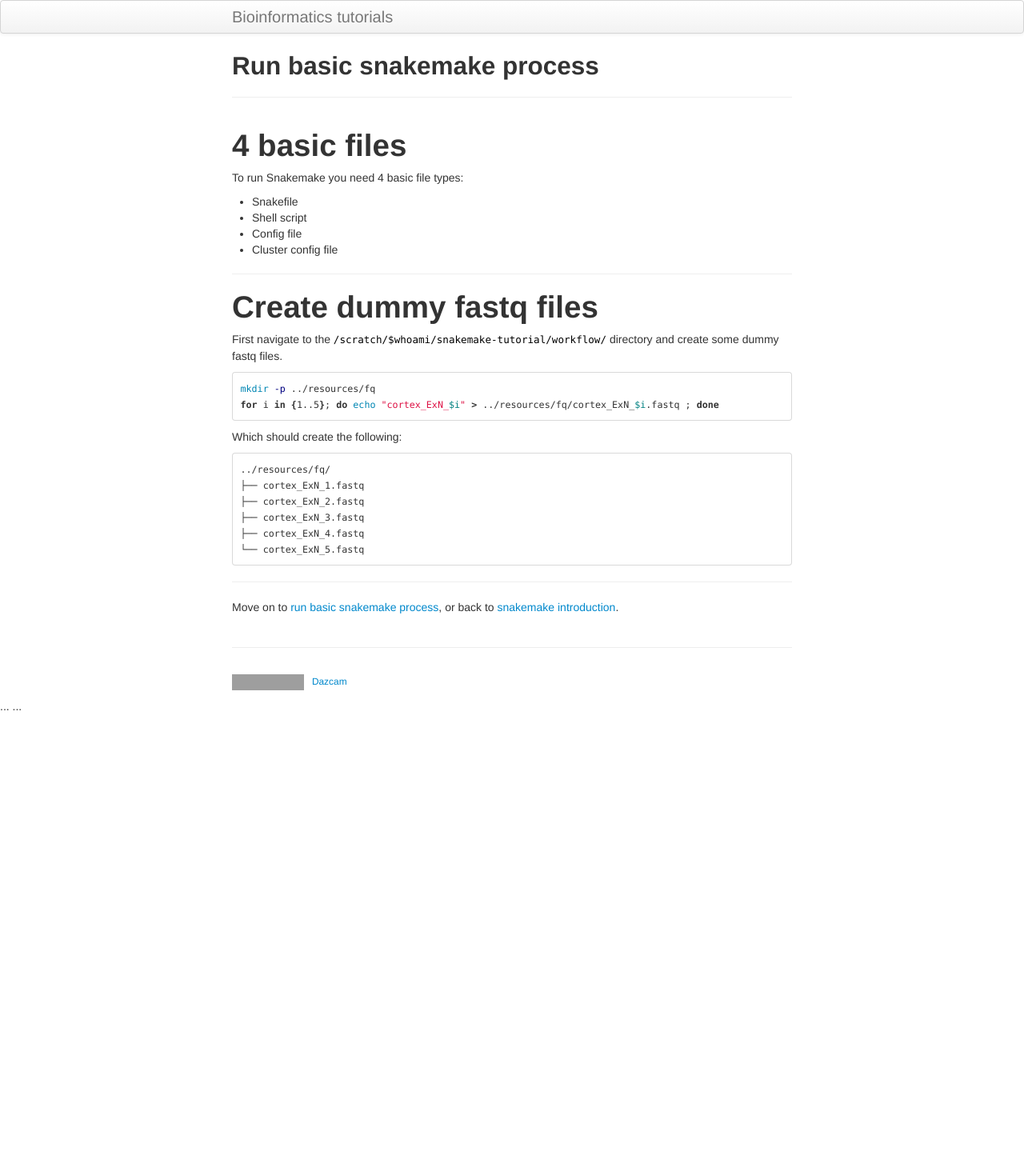
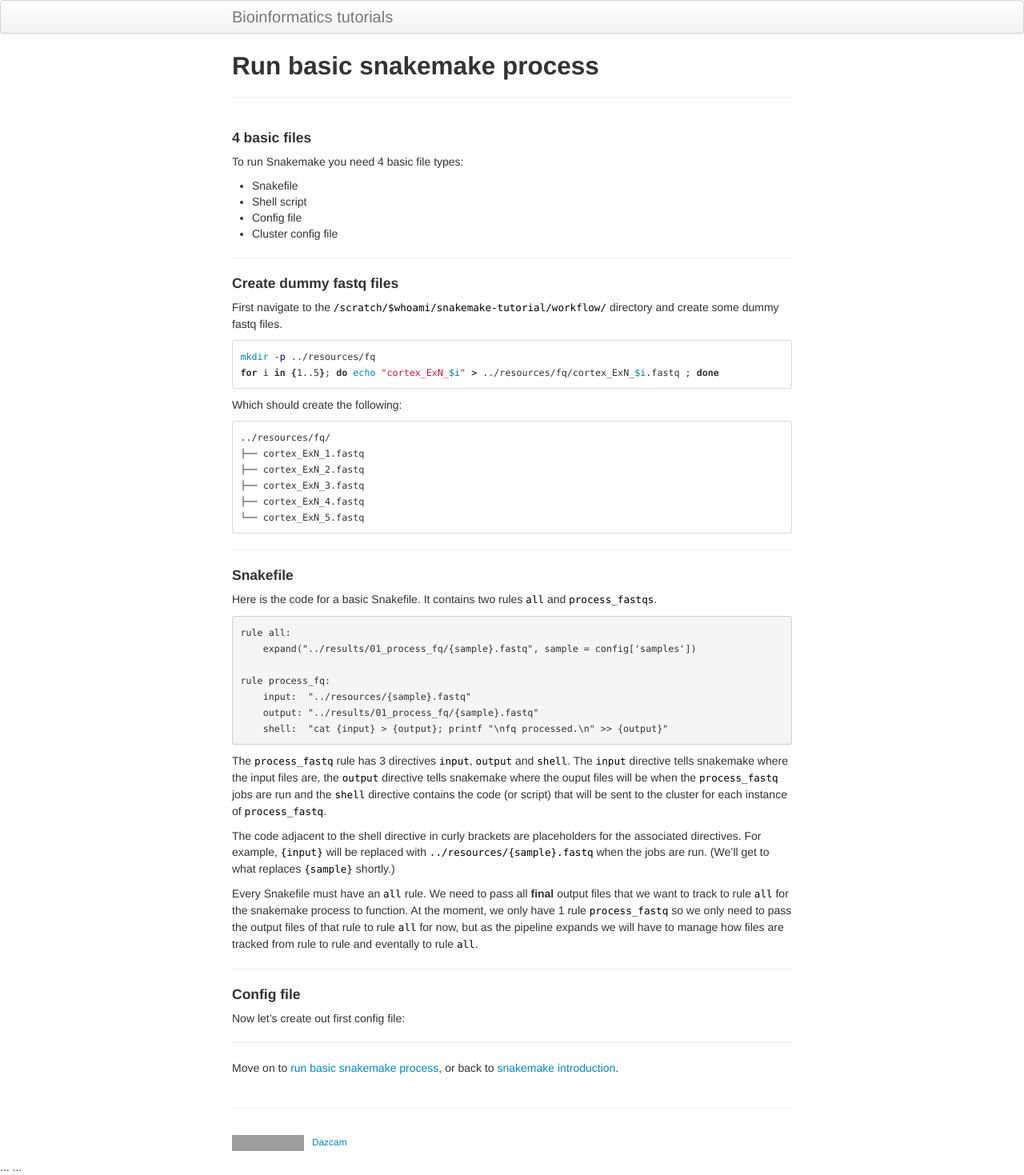
Before and after one commit to Dazcam/Bioinformatics-tutorials, a Jekyll site: the page built from pages/snakemake/run_basic_process.md, in a window 1280 px wide. Shown: the whole page at 80% size. Built offline with Jekyll 4.4.1, drawn with Linux system fonts in a browser that asks for light colours; before the commit the page ends 900 px from its top, so only the background shows below that; grey boxes are pictures that could not be loaded.

Commit message:
Add snakemake text

````diff
--- a/pages/snakemake/run_basic_process.md
+++ b/pages/snakemake/run_basic_process.md
@@ -4,7 +4,7 @@ title: Run basic snakemake process
 description: Run basic snakemake process
 ---
 
-# 4 basic files
+#### 4 basic files
 
 To run Snakemake you need 4 basic file types:
 
@@ -15,7 +15,7 @@ To run Snakemake you need 4 basic file types:
 
 ***
 
-# Create dummy fastq files
+#### Create dummy fastq files
 
 First navigate to the `/scratch/$whoami/snakemake-tutorial/workflow/` directory and create
 some dummy fastq files.
@@ -36,6 +36,50 @@ Which should create the following:
 └── cortex_ExN_5.fastq
 ```
 
+***
+
+#### Snakefile
+
+Here is the code for a basic Snakefile. It contains two rules `all` and `process_fastqs`.
+
+```snakemake
+rule all:
+    expand("../results/01_process_fq/{sample}.fastq", sample = config['samples'])
+
+rule process_fq:
+    input:  "../resources/{sample}.fastq"
+    output: "../results/01_process_fq/{sample}.fastq"
+    shell:  "cat {input} > {output}; printf "\nfq processed.\n" >> {output}"
+```
+
+The `process_fastq` rule has 3 directives `input`, `output` and `shell`. The `input` directive
+tells snakemake where the input files are, the `output` directive tells snakemake where
+the ouput files will be when the `process_fastq` jobs are run and the `shell` directive contains
+the code (or script) that will be sent to the cluster for each instance of `process_fastq`.
+
+The code adjacent to the shell directive in curly brackets are placeholders for the associated directives.
+For example, `{input}` will be replaced with `../resources/{sample}.fastq` when the jobs are run.
+(We'll get to what replaces `{sample}` shortly.)
+
+Every Snakefile must have an `all` rule. We need to pass all **final** output files that we want to track to
+rule `all` for the snakemake process to function. At the moment, we only have 1 rule `process_fastq` so we
+only need to pass the output files of that rule to rule `all` for now, but as the pipeline expands we will
+have to manage how files are tracked from rule to rule and eventally to rule `all`.
+
+***
+
+
+#### Config file
+
+Now let's create out first config file:
+
+
+
+
+
+
+
+
 
 
 
````
